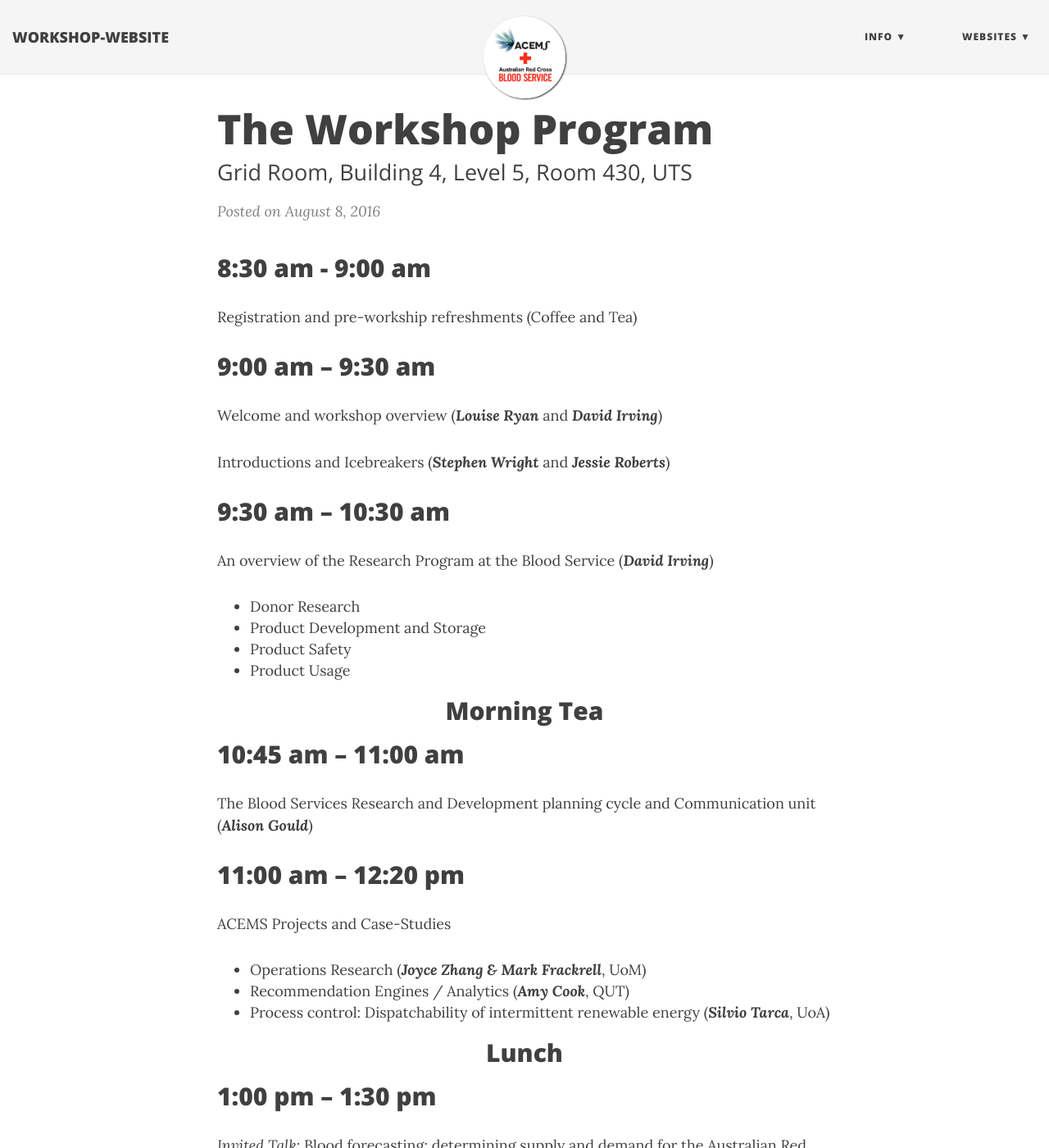
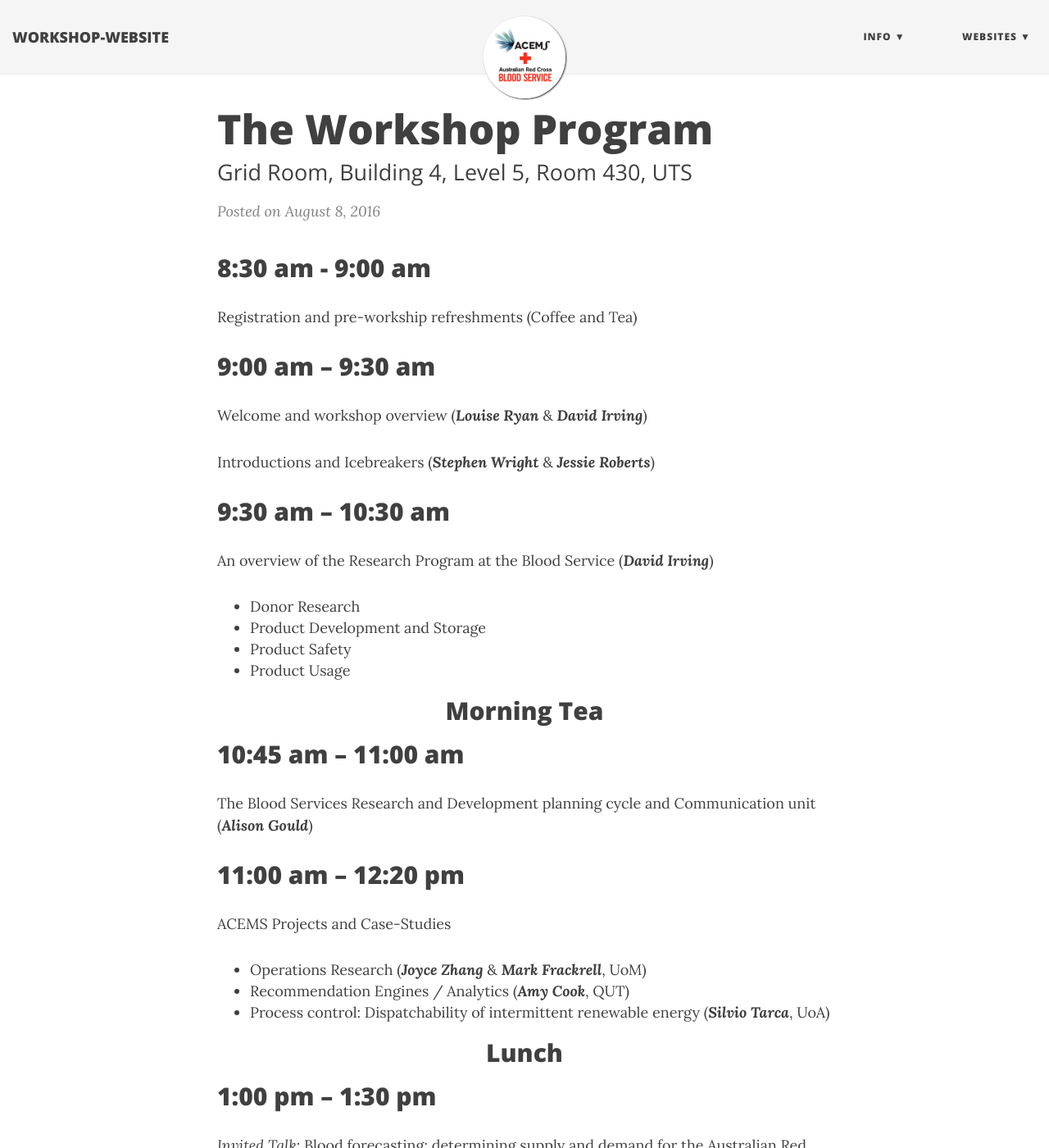
Before and after one commit to stephentwright/acems-bloodservice-workshop, a Jekyll site: the page built from _posts/2016-08-08-the-program.md, in a window 1280 px wide and 1400 px high. Shown: the whole window at 82% size. Built offline with Jekyll 4.4.1, drawn with Linux system fonts in a browser that asks for light colours; nearby versions of some CDN libraries; comment, search, counter and statistics services are not loaded.

```diff
--- a/_posts/2016-08-08-the-program.md
+++ b/_posts/2016-08-08-the-program.md
@@ -8,9 +8,9 @@
 Registration and pre-workship refreshments (Coffee and Tea)
 
 ## 9:00 am – 9:30 am
-Welcome and workshop overview (_**Louise Ryan**_ and _**David Irving**_)
+Welcome and workshop overview (_**Louise Ryan**_ & _**David Irving**_)
 
-Introductions and Icebreakers (_**Stephen Wright**_ and _**Jessie Roberts**_)
+Introductions and Icebreakers (_**Stephen Wright**_ & _**Jessie Roberts**_)
 
 ## 9:30 am – 10:30 am
 An overview of the Research Program at the Blood Service (_**David Irving**_)
@@ -28,7 +28,7 @@
 ## 11:00 am – 12:20 pm
 ACEMS Projects and Case-Studies
 
-+ Operations Research (_**Joyce Zhang & Mark Frackrell**_, UoM)
++ Operations Research (_**Joyce Zhang**_ & _**Mark Frackrell**_, UoM)
 + Recommendation Engines / Analytics (_**Amy Cook**_, QUT)
 + Process control:  Dispatchability of intermittent renewable energy (_**Silvio Tarca**_, UoA)
 
```
